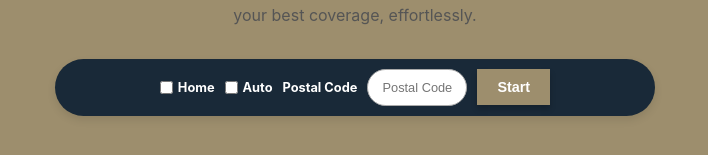
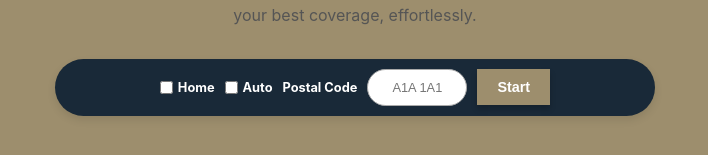
Before and after one commit to vidx3m/ince, a Next.js app: page / in a window 1280 px wide. Shown: the part 350-505 px from the top of the page, without its empty margins (285-993 px from the left). Built offline with nearby package versions, Linux system fonts and the light colour scheme.

Commit message:
Updated landing page

```diff
--- a/pages/index.tsx
+++ b/pages/index.tsx
@@ -49,7 +49,7 @@ export default function Home() {
                 <label style={{ fontSize: "0.8rem", color: "#ffffff", fontWeight: "bold" }}>Postal Code</label>
                 <input
                     type="text"
-                    placeholder="Postal Code"
+                    placeholder="A1A 1A1"
                     maxLength={7}
                     style={{
                         padding: "10px",
```
